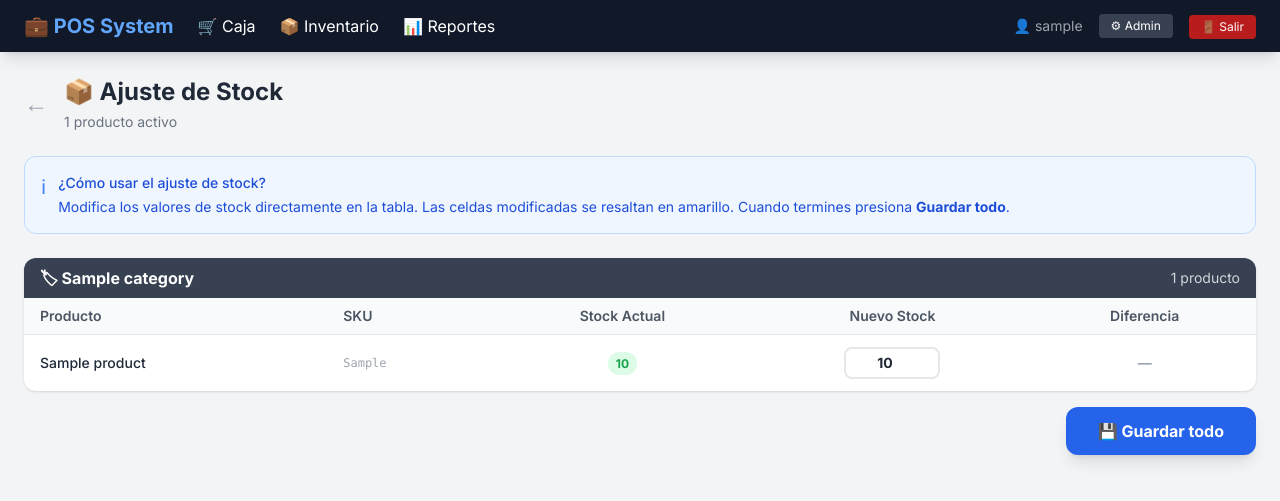
After one commit to MartinCamposA/Proyecto-django-inventario-ventas, a Django app: page /inventario/ajuste-stock/ in a window 1280 px wide. The commit adds this page. Shown: the top 501 px of the page. Run offline with Django 5.2, Linux system fonts and the light colour scheme; a user stored in the database is signed in; tables that the repository leaves empty hold one stand-in row (values such as "Sample post"); some libraries are stand-ins or nearby versions.

Commit message:
stock masivo

```diff
--- a/apps/inventory/urls.py
+++ b/apps/inventory/urls.py
@@ -9,6 +9,10 @@ urlpatterns = [
     path("crear/", views.product_create, name="product_create"),
     path("editar/<int:pk>/", views.product_edit, name="product_edit"),
     path("toggle/<int:pk>/", views.product_toggle, name="product_toggle"),
+    path("eliminar/<int:pk>/", views.product_delete, name="product_delete"),
+
+    # Ajuste de stock
+    path("ajuste-stock/", views.stock_adjustment, name="stock_adjustment"),
 
     # Categorías
     path("categorias/", views.category_list, name="category_list"),
--- a/apps/inventory/views.py
+++ b/apps/inventory/views.py
@@ -7,6 +7,8 @@ from django.core.paginator import Paginator
 from .models import Category, Product
 from .forms import CategoryForm, ProductForm
 
+
+# ─── PRODUCTOS ────────────────────────────────────────────────────────────────
 
 @login_required
 def product_list(request):
@@ -25,25 +27,25 @@ def product_list(request):
 
     categories = Category.objects.filter(is_active=True)
 
-    # ─── Paginación: 20 productos por página ─────────────────────────────
+    # Convierte a int para comparar fácil en el template
+    selected_category_int = int(category_id) if category_id else None
+
     paginator = Paginator(products, 20)
     page_number = request.GET.get("page")
     page_obj = paginator.get_page(page_number)
-    # ─────────────────────────────────────────────────────────────────────
 
     return render(request, "inventory/product_list.html", {
-        "products": page_obj,          # ← Ahora es page_obj, no products
+        "products": page_obj,
         "page_obj": page_obj,
         "categories": categories,
         "query": query,
-        "selected_category": category_id,
+        "selected_category": selected_category_int,
         "total_products": paginator.count,
     })
 
 
 @login_required
 def product_create(request):
-    """Crear un producto nuevo."""
     if request.method == "POST":
         form = ProductForm(request.POST)
         if form.is_valid():
@@ -62,7 +64,6 @@ def product_create(request):
 
 @login_required
 def product_edit(request, pk):
-    """Editar un producto existente."""
     product = get_object_or_404(Product, pk=pk)
 
     if request.method == "POST":
@@ -84,7 +85,6 @@ def product_edit(request, pk):
 
 @login_required
 def product_toggle(request, pk):
-    """Activa o desactiva un producto rápidamente."""
     product = get_object_or_404(Product, pk=pk)
     product.is_active = not product.is_active
     product.save(update_fields=["is_active"])
@@ -93,11 +93,66 @@ def product_toggle(request, pk):
     return redirect("inventory:product_list")
 
 
+@login_required
+def stock_adjustment(request):
+    products = Product.objects.select_related("category").filter(
+        is_active=True
+    ).order_by("category__name", "name")
+
+    if request.method == "POST":
+        updated = 0
+        errors = []
+
+        for product in products:
+            key = f"stock_{product.id}"
+            new_stock = request.POST.get(key)
+
+            if new_stock is None or new_stock == "":
+                continue
+
+            try:
+                new_stock = int(new_stock)
+                if new_stock < 0:
+                    errors.append(f"'{product.name}': el stock no puede ser negativo.")
+                    continue
+
+                if new_stock != product.stock:
+                    product.stock = new_stock
+                    product.save(update_fields=["stock"])
+                    updated += 1
+
+            except ValueError:
+                errors.append(f"'{product.name}': valor inválido.")
+
+        if errors:
+            for error in errors:
+                messages.error(request, error)
+
+        if updated > 0:
+            messages.success(
+                request,
+                f"✅ Stock actualizado en {updated} producto{'s' if updated > 1 else ''}."
+            )
+
+        return redirect("inventory:stock_adjustment")
+
+    grouped = {}
+    for product in products:
+        cat_name = product.category.name
+        if cat_name not in grouped:
+            grouped[cat_name] = []
+        grouped[cat_name].append(product)
+
+    return render(request, "inventory/stock_adjustment.html", {
+        "grouped_products": grouped,
+        "total_products": products.count(),
+    })
+
+
 # ─── CATEGORÍAS ───────────────────────────────────────────────────────────────
 
 @login_required
 def category_list(request):
-    """Lista de categorías."""
     categories = Category.objects.all()
     return render(request, "inventory/category_list.html", {
         "categories": categories,
@@ -106,7 +161,6 @@ def category_list(request):
 
 @login_required
 def category_create(request):
-    """Crear una categoría nueva."""
     if request.method == "POST":
         form = CategoryForm(request.POST)
         if form.is_valid():
@@ -125,7 +179,6 @@ def category_create(request):
 
 @login_required
 def category_edit(request, pk):
-    """Editar una categoría existente."""
     category = get_object_or_404(Category, pk=pk)
 
     if request.method == "POST":
@@ -142,3 +195,26 @@ def category_edit(request, pk):
         "title": f"Editar: {category.name}",
         "button_text": "Guardar Cambios",
     })
+
+@login_required
+def product_delete(request, pk):
+    product = get_object_or_404(Product, pk=pk)
+
+    # Verificar si el producto tiene ventas asociadas
+    if product.sale_items.exists():
+        messages.error(
+            request,
+            f"❌ No se puede eliminar '{product.name}' porque tiene ventas registradas. "
+            f"Puedes desactivarlo en su lugar."
+        )
+        return redirect("inventory:product_list")
+
+    if request.method == "POST":
+        nombre = product.name
+        product.delete()
+        messages.success(request, f"✅ Producto '{nombre}' eliminado correctamente.")
+        return redirect("inventory:product_list")
+
+    return render(request, "inventory/product_confirm_delete.html", {
+        "product": product,
+    })
--- /dev/null
+++ b/templates/inventory/stock_adjustment.html
@@ -0,0 +1,185 @@
+{% extends "base.html" %}
+
+{% block title %}Ajuste de Stock — POS System{% endblock %}
+
+{% block content %}
+<div class="flex flex-col gap-6">
+
+    <!-- Header -->
+    <div class="flex items-center justify-between">
+        <div class="flex items-center gap-4">
+            <a href="{% url 'inventory:product_list' %}"
+               class="text-gray-400 hover:text-gray-600 transition text-2xl">←</a>
+            <div>
+                <h1 class="text-2xl font-bold text-gray-800">📦 Ajuste de Stock</h1>
+                <p class="text-gray-500 text-sm mt-1">
+                    {{ total_products }} producto{{ total_products|pluralize:"s" }} activo{{ total_products|pluralize:"s" }}
+                </p>
+            </div>
+        </div>
+    </div>
+
+    <!-- Instrucciones -->
+    <div class="bg-blue-50 border border-blue-200 rounded-xl p-4 flex gap-3">
+        <span class="text-blue-500 text-xl">ℹ</span>
+        <div class="text-sm text-blue-700">
+            <p class="font-medium">¿Cómo usar el ajuste de stock?</p>
+            <p class="mt-1">Modifica los valores de stock directamente en la tabla.
+               Las celdas modificadas se resaltan en amarillo.
+               Cuando termines presiona <strong>Guardar todo</strong>.</p>
+        </div>
+    </div>
+
+    <!-- Formulario -->
+    <form id="form-stock" method="post">
+        {% csrf_token %}
+
+        {% for categoria, productos in grouped_products.items %}
+        <div class="bg-white rounded-xl shadow overflow-hidden mb-4">
+
+            <!-- Header de categoría -->
+            <div class="bg-gray-700 text-white px-4 py-2 flex justify-between items-center">
+                <h2 class="font-bold">🏷 {{ categoria }}</h2>
+                <span class="text-gray-300 text-sm">
+                    {{ productos|length }} producto{{ productos|length|pluralize:"s" }}
+                </span>
+            </div>
+
+            <!-- Tabla de productos -->
+            <table class="w-full text-sm">
+                <thead class="bg-gray-50 border-b border-gray-200">
+                    <tr>
+                        <th class="text-left px-4 py-2 font-semibold text-gray-600">Producto</th>
+                        <th class="text-left px-4 py-2 font-semibold text-gray-600">SKU</th>
+                        <th class="text-center px-4 py-2 font-semibold text-gray-600">Stock Actual</th>
+                        <th class="text-center px-4 py-2 font-semibold text-gray-600">Nuevo Stock</th>
+                        <th class="text-center px-4 py-2 font-semibold text-gray-600">Diferencia</th>
+                    </tr>
+                </thead>
+                <tbody class="divide-y divide-gray-100">
+                    {% for product in productos %}
+                    <tr class="hover:bg-gray-50 transition" id="row-{{ product.id }}">
+
+                        <!-- Nombre -->
+                        <td class="px-4 py-3 font-medium text-gray-800">
+                            {{ product.name }}
+                        </td>
+
+                        <!-- SKU -->
+                        <td class="px-4 py-3 text-gray-400 font-mono text-xs">
+                            {{ product.sku }}
+                        </td>
+
+                        <!-- Stock actual -->
+                        <td class="px-4 py-3 text-center">
+                            {% if product.stock == 0 %}
+                                <span class="bg-red-100 text-red-600 px-2 py-1
+                                             rounded-full text-xs font-bold">
+                                    0
+                                </span>
+                            {% elif product.stock <= 5 %}
+                                <span class="bg-orange-100 text-orange-600 px-2 py-1
+                                             rounded-full text-xs font-bold">
+                                    {{ product.stock }}
+                                </span>
+                            {% else %}
+                                <span class="bg-green-100 text-green-600 px-2 py-1
+                                             rounded-full text-xs font-bold">
+                                    {{ product.stock }}
+                                </span>
+                            {% endif %}
+                        </td>
+
+                        <!-- Input nuevo stock -->
+                        <td class="px-4 py-3 text-center">
+                            <input
+                                type="number"
+                                name="stock_{{ product.id }}"
+                                id="input-{{ product.id }}"
+                                value="{{ product.stock }}"
+                                min="0"
+                                data-original="{{ product.stock }}"
+                                class="w-24 text-center border-2 border-gray-200 rounded-lg
+                                       px-2 py-1 font-bold text-gray-800 focus:outline-none
+                                       focus:border-blue-500 transition"
+                                oninput="actualizarDiferencia({{ product.id }}, this.value)"
+                            >
+                        </td>
+
+                        <!-- Diferencia -->
+                        <td class="px-4 py-3 text-center">
+                            <span id="diff-{{ product.id }}"
+                                  class="font-bold text-gray-400 text-sm">
+                                —
+                            </span>
+                        </td>
+
+                    </tr>
+                    {% endfor %}
+                </tbody>
+            </table>
+
+        </div>
+        {% empty %}
+        <div class="bg-white rounded-xl shadow p-16 text-center text-gray-400">
+            <p class="text-4xl mb-3">📦</p>
+            <p class="font-medium">No hay productos activos</p>
+        </div>
+        {% endfor %}
+
+        <!-- Botón guardar flotante (visible al hacer scroll) -->
+        {% if grouped_products %}
+        <div class="sticky bottom-4 flex justify-end">
+            <button type="submit"
+                    class="bg-blue-600 text-white px-8 py-3 rounded-xl shadow-lg
+                           font-bold hover:bg-blue-700 transition flex items-center gap-2">
+                💾 Guardar todo
+            </button>
+        </div>
+        {% endif %}
+
+    </form>
+
+</div>
+{% endblock %}
+
+{% block extra_js %}
+<script>
+    // ─── Actualizar diferencia en tiempo real ─────────────────────────────
+    function actualizarDiferencia(productId, newValue) {
+        const input = document.getElementById(`input-${productId}`);
+        const diffSpan = document.getElementById(`diff-${productId}`);
+        const original = parseInt(input.dataset.original);
+        const nuevo = parseInt(newValue) || 0;
+        const diff = nuevo - original;
+
+        if (diff === 0) {
+            diffSpan.textContent = '—';
+            diffSpan.className = 'font-bold text-gray-400 text-sm';
+            input.classList.remove('border-yellow-400', 'bg-yellow-50');
+            input.classList.add('border-gray-200');
+        } else if (diff > 0) {
+            diffSpan.textContent = `+${diff}`;
+            diffSpan.className = 'font-bold text-green-600 text-sm';
+            input.classList.add('border-yellow-400', 'bg-yellow-50');
+            input.classList.remove('border-gray-200');
+        } else {
+            diffSpan.textContent = `${diff}`;
+            diffSpan.className = 'font-bold text-red-500 text-sm';
+            input.classList.add('border-yellow-400', 'bg-yellow-50');
+            input.classList.remove('border-gray-200');
+        }
+    }
+
+    // ─── Resetear todos los cambios ───────────────────────────────────────
+    function resetearCambios() {
+        const inputs = document.querySelectorAll('input[data-original]');
+        inputs.forEach(input => {
+            const original = input.dataset.original;
+            input.value = original;
+            const productId = input.id.replace('input-', '');
+            actualizarDiferencia(productId, original);
+        });
+    }
+</script>
+{% endblock %}
--- a/templates/sales/partials/cart.html
+++ b/templates/sales/partials/cart.html
@@ -18,7 +18,8 @@
     {% endif %}
 
     <!-- Lista de productos -->
-    <div class="flex-1 overflow-y-auto divide-y divide-gray-100 max-h-96">
+    <div class="flex-1 overflow-y-auto divide-y divide-gray-100"
+        style="max-height: calc(100vh - 280px);">
         {% if cart_items %}
             {% for item in cart_items %}
             <div class="flex items-center gap-3 px-4 py-3">
```
Also changed, not shown: templates/inventory/product_confirm_delete.html (added, +96 -0 lines), templates/inventory/product_list.html (+20 -21 lines).
